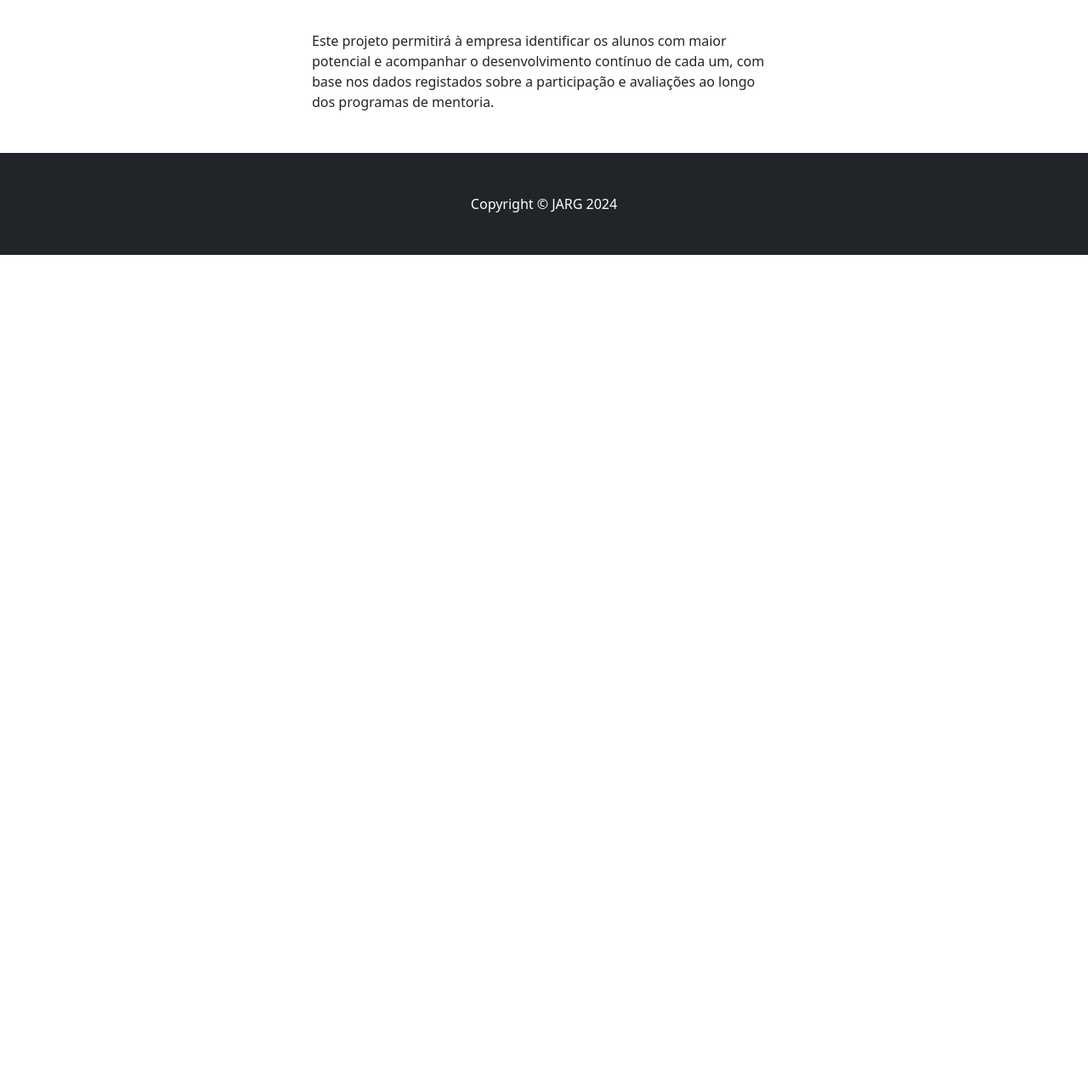
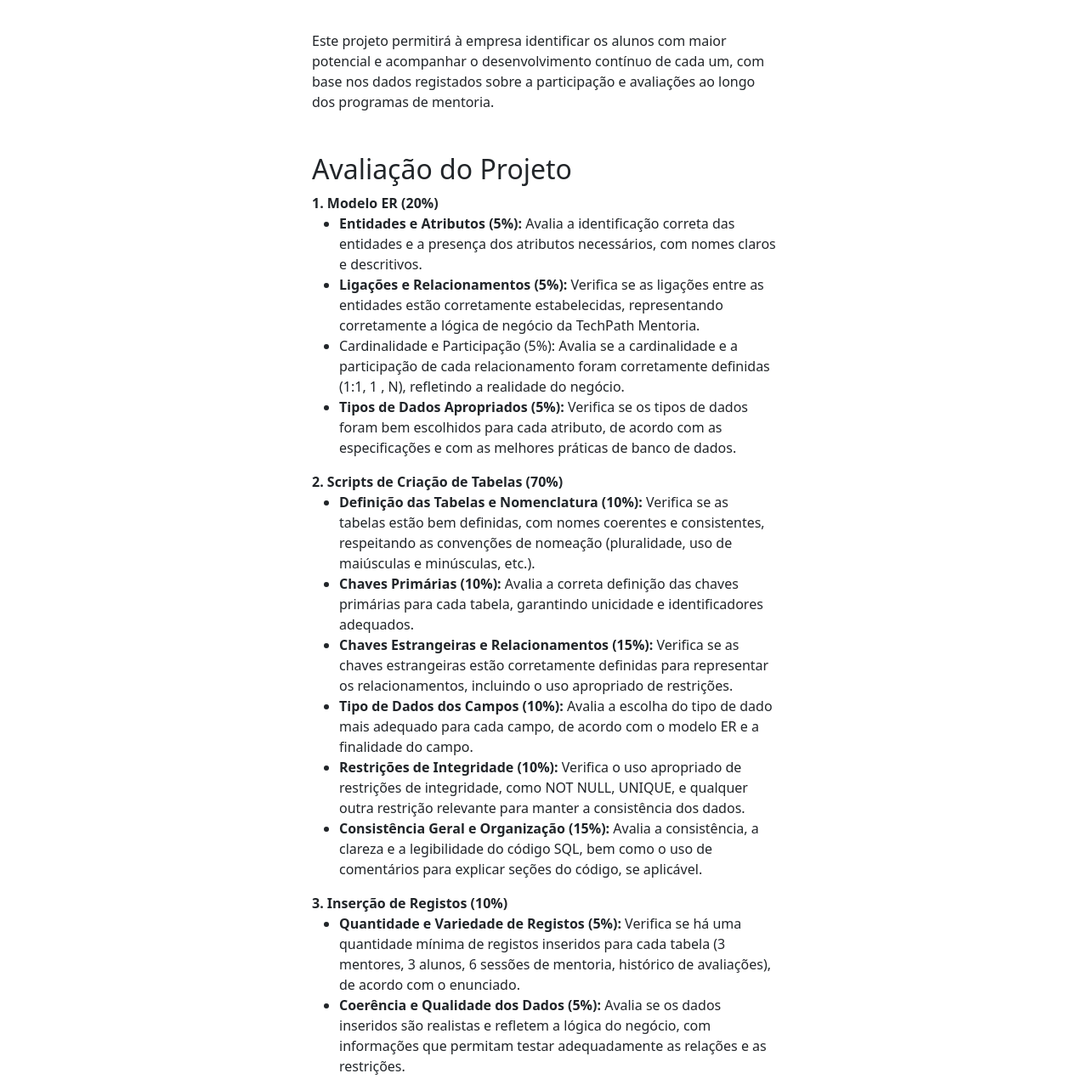
Before and after one commit to jarg1976/m15-final-exercise, a plain HTML site: page index.html in a window 1280 px wide. Shown: the part 2100-3370 px from the top of the page at 85% size. Before the commit the page ends 2400 px from the top, so only its background shows below. Drawn offline with nearby package versions, Linux system fonts and the light colour scheme.

Commit message:
Texto para a avaliação.

```diff
--- a/index.html
+++ b/index.html
@@ -116,6 +116,55 @@
                 </div>
             </div>
         </section>
+        <section>
+            <div class="container my-5">
+                <div class="row justify-content-center">
+                    <div class="col-lg-6">
+                        <h2>Avaliação do Projeto</h2>
+                        <p class="mb-0">
+                            <strong>1. Modelo ER (20%)</strong>
+                            <br/>
+                            <ul>
+                                <li><strong>Entidades e Atributos (5%):</strong> Avalia a identificação correta das entidades e a presença dos atributos necessários, com
+                                nomes claros e descritivos.</li>
+                                <li><strong>Ligações e Relacionamentos (5%):</strong> Verifica se as ligações entre as entidades estão corretamente estabelecidas,
+                                representando corretamente a lógica de negócio da TechPath Mentoria.</li>
+                                <li>Cardinalidade e Participação (5%): Avalia se a cardinalidade e a participação de cada relacionamento foram corretamente
+                                definidas (1:1, 1
+                                , N), refletindo a realidade do negócio.</li>
+                                <li><strong>Tipos de Dados Apropriados (5%):</strong> Verifica se os tipos de dados foram bem escolhidos para cada atributo, de acordo com as
+                                especificações e com as melhores práticas de banco de dados.</li>
+                            </ul>
+                        </p>
+                        <p class="mb-0">
+                            <strong>2. Scripts de Criação de Tabelas (70%)</strong>
+                            <ul>
+                                <li><strong>Definição das Tabelas e Nomenclatura (10%):</strong> Verifica se as tabelas estão bem definidas, com nomes coerentes e consistentes, respeitando as convenções de nomeação
+                                (pluralidade, uso de maiúsculas e minúsculas, etc.).</li>
+                                <li><strong>Chaves Primárias (10%):</strong> Avalia a correta definição das chaves primárias para cada tabela, garantindo unicidade e identificadores adequados.</li>
+                                <li><strong>Chaves Estrangeiras e Relacionamentos (15%):</strong> Verifica se as chaves estrangeiras estão corretamente definidas para representar os relacionamentos, incluindo o uso
+                                apropriado de restrições.</li>
+                                <li><strong>Tipo de Dados dos Campos (10%):</strong> Avalia a escolha do tipo de dado mais adequado para cada campo, de acordo com o modelo ER e a finalidade do campo.</li>
+                                <li><strong>Restrições de Integridade (10%):</strong> Verifica o uso apropriado de restrições de integridade, como NOT NULL, UNIQUE, e qualquer outra restrição relevante para
+                                manter a consistência dos dados.</li>
+                                <li><strong>Consistência Geral e Organização (15%):</strong> Avalia a consistência, a clareza e a legibilidade do código SQL, bem como o uso de comentários para explicar seções do
+                                código, se aplicável.</li>
+                            </ul>
+                        </p>
+                        <p class="mb-0">
+                            <strong>3. Inserção de Registos (10%)</strong>
+                            <ul>
+                                <li><strong>Quantidade e Variedade de Registos (5%):</strong> Verifica se há uma quantidade mínima de registos inseridos para cada tabela (3 mentores, 3 alunos, 6 sessões de
+                                mentoria, histórico de avaliações), de acordo com o enunciado.</li>
+                                <li><strong>Coerência e Qualidade dos Dados (5%):</strong> Avalia se os dados inseridos são realistas e refletem a lógica do negócio, com informações que permitam testar
+                                adequadamente as relações e as restrições.</li>
+                            </ul>
+                        </p>
+
+                    </div>
+                </div>
+            </div>
+        </section>
         <!-- Footer-->
         <footer class="py-5 bg-dark">
             <div class="container"><p class="m-0 text-center text-white">Copyright &copy; JARG 2024</p></div>
```
